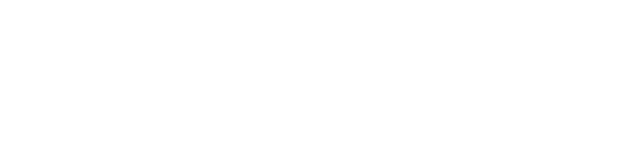
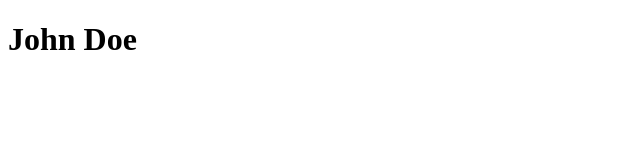
Before and after one commit to earth824/cc16-workflow, a plain HTML site: page index.html in a window 1280 px wide. Shown: the whole page, without its empty margins (0-640 px from the left). Drawn offline with Linux system fonts and the light colour scheme.

Commit message:
add my name to index.html

```diff
--- a/index.html
+++ b/index.html
@@ -5,5 +5,7 @@
     <meta name="viewport" content="width=device-width, initial-scale=1.0" />
     <title>Document</title>
   </head>
-  <body></body>
+  <body>
+    <h1>John Doe</h1>
+  </body>
 </html>
```
